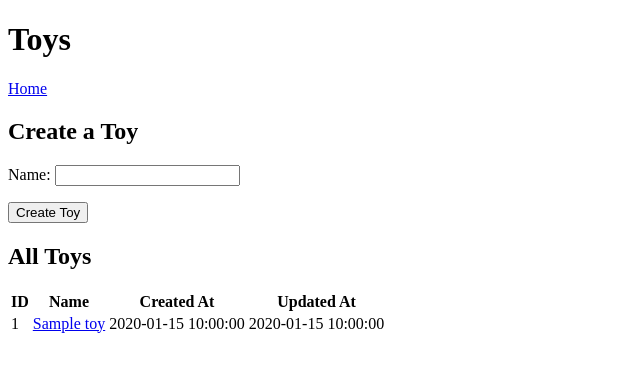
After one commit to shawnaconverse/dojo_python_stack, a Flask app: page /toys in a window 1280 px wide. The commit adds this page. Shown: the top 372 px of the page, without its empty margins (0-640 px from the left). Run offline with Flask 2, Linux system fonts and the light colour scheme; tables that the repository leaves empty or names only in its code hold one stand-in row (values such as "Sample post").

Commit message:
w2d4 afternoon commit many to many

```diff
--- /dev/null
+++ b/lectures/w2/d4/relationships/flask_app/controllers/toy_controller.py
@@ -0,0 +1,48 @@
+from flask import render_template, request, session, redirect
+
+from flask_app import app
+from ..models.dog import Dog
+from ..models.toy import Toy
+
+
+@app.route("/toys")
+def all_toys():
+    return render_template("toys.html", all_toys = Toy.get_all())
+
+
+@app.route("/toys/create", methods = ['POST'])
+def create_toy():
+    Toy.create(request.form)
+
+    return redirect("/toys")
+
+
+@app.route("/toys/<int:toy_id>")
+def show_toy(toy_id):
+    return render_template(
+        "show_toy.html",
+        toy = Toy.get_one({"id": toy_id}),
+        all_dogs = Dog.get_all_dogs()
+    )
+
+
+@app.route("/toys/<int:toy_id>/add_dog", methods = ["POST"])
+def add_dog(toy_id):
+    data = {
+        "toy_id": toy_id,
+        "dog_id": request.form['dog_id']
+    }
+    Toy.add_dog(data)
+
+    return redirect(f"/toys/{toy_id}")
+
+
+@app.route('/toys/<int:toy_id>/<int:dog_id>/remove_dog')
+def remove_dog(toy_id, dog_id):
+    data = {
+        "toy_id": toy_id,
+        "dog_id": dog_id
+    }
+    Toy.remove_dog(data)
+
+    return redirect(f"/toys/{toy_id}")
--- a/lectures/w2/d4/relationships/flask_app/models/dog.py
+++ b/lectures/w2/d4/relationships/flask_app/models/dog.py
@@ -13,6 +13,7 @@ class Dog:
         self.created_at = data['created_at']
         self.updated_at = data['updated_at']
         self.collars = []
+        self.toys = []
 
 
     @classmethod
@@ -68,6 +69,8 @@ class Dog:
                 }
                 dog.collars.append(collar.Collar(row_data))
 
+        query = "SELECT * FROM dogs LEFT JOIN dogs_has_toys "
+
         return dog
 
 
--- /dev/null
+++ b/lectures/w2/d4/relationships/flask_app/models/toy.py
@@ -0,0 +1,72 @@
+from ..config.mysqlconnection import connectToMySQL
+
+from ..models import dog
+
+
+class Toy:
+    def __init__(self, data):
+        self.id = data['id']
+        self.name = data['name']
+        self.created_at = data['created_at']
+        self.updated_at = data['updated_at']
+        self.dogs = []
+
+
+    @classmethod
+    def get_all(cls):
+        query = "SELECT * FROM toys;"
+
+        results = connectToMySQL("dogs_schema").query_db(query)
+
+        toys = []
+        for row in results:
+            toys.append(cls(row))
+
+        return toys
+
+
+    @classmethod
+    def create(cls, data):
+        query = "INSERT INTO toys (name, created_at, updated_at) " \
+            "VALUES (%(name)s, NOW(), NOW());"
+
+        return connectToMySQL("dogs_schema").query_db(query, data)
+
+
+    @classmethod
+    def get_one(cls, data):
+        query = "SELECT * FROM toys LEFT JOIN dogs_has_toys ON toys.id = dogs_has_toys.toy_id " \
+            "LEFT JOIN dogs ON dogs.id = dogs_has_toys.dog_id WHERE toys.id = %(id)s;"
+
+        results = connectToMySQL("dogs_schema").query_db(query, data)
+
+        toy = Toy(results[0])
+
+        if results[0]['dogs.id'] != None:
+            for row in results:
+                row_data = {
+                    "id": row['dogs.id'],
+                    "name": row['dogs.name'],
+                    "age": row['age'],
+                    "hair_color": row['hair_color'],
+                    "created_at": row['dogs.created_at'],
+                    "updated_at": row['dogs.updated_at']
+                }
+                toy.dogs.append(dog.Dog(row_data))
+
+        return toy
+
+
+    @classmethod
+    def add_dog(cls, data):
+        query = "INSERT INTO dogs_has_toys (dog_id, toy_id, created_at, updated_at) " \
+            "VALUES (%(dog_id)s, %(toy_id)s, NOW(), NOW());"
+
+        return connectToMySQL("dogs_schema").query_db(query, data)
+
+
+    @classmethod
+    def remove_dog(cls, data):
+        query = "DELETE FROM dogs_has_toys WHERE dog_id = %(dog_id)s AND toy_id = %(toy_id)s ORDER BY created_at DESC LIMIT 1;"
+
+        return connectToMySQL("dogs_schema").query_db(query, data)
--- a/lectures/w2/d4/relationships/flask_app/templates/index.html
+++ b/lectures/w2/d4/relationships/flask_app/templates/index.html
@@ -30,5 +30,6 @@
   </table>
   <a href="/dogs/new">Create a Dog</a>
   <a href="/collars/new">Create a Collar</a>
+  <a href="/toys">Toys</a>
 </body>
 </html>
--- /dev/null
+++ b/lectures/w2/d4/relationships/flask_app/templates/toys.html
@@ -0,0 +1,52 @@
+<!DOCTYPE html>
+<html lang="en">
+<head>
+  <meta charset="UTF-8">
+  <meta http-equiv="X-UA-Compatible" content="IE=edge">
+  <meta name="viewport" content="width=device-width, initial-scale=1.0">
+  <title>Toys</title>
+</head>
+<body>
+  <div class="container">
+    <div class="header">
+      <h1>Toys</h1>
+      <a href="/">Home</a>
+    </div>
+    <div class="main">
+      <div class="form">
+        <h2>Create a Toy</h2>
+        <form action="/toys/create" method="post">
+          <p>
+            Name:
+            <input type="text" name="name" id="">
+          </p>
+          <button>Create Toy</button>
+        </form>
+      </div>
+      <div class="display-table">
+        <h2>All Toys</h2>
+        <table>
+          <thead>
+            <tr>
+              <th>ID</th>
+              <th>Name</th>
+              <th>Created At</th>
+              <th>Updated At</th>
+            </tr>
+          </thead>
+          <tbody>
+            {% for toy in all_toys %}
+              <tr>
+                <td>{{ toy.id }}</td>
+                <td><a href="/toys/{{ toy.id }}">{{ toy.name }}</a></td>
+                <td>{{ toy.created_at }}</td>
+                <td>{{ toy.updated_at }}</td>
+              </tr>
+            {% endfor %}
+          </tbody>
+        </table>
+      </div>
+    </div>
+  </div>
+</body>
+</html>
--- a/lectures/w2/d4/relationships/server.py
+++ b/lectures/w2/d4/relationships/server.py
@@ -1,5 +1,5 @@
 from flask_app import app
-from flask_app.controllers import dog_controller, collar_controller
+from flask_app.controllers import dog_controller, collar_controller, toy_controller
 
 if __name__ == "__main__":
     app.run(debug = True)
```
Also changed, not shown: lectures/w2/d4/relationships/flask_app/templates/show_toy.html (added, +39 -0 lines).
